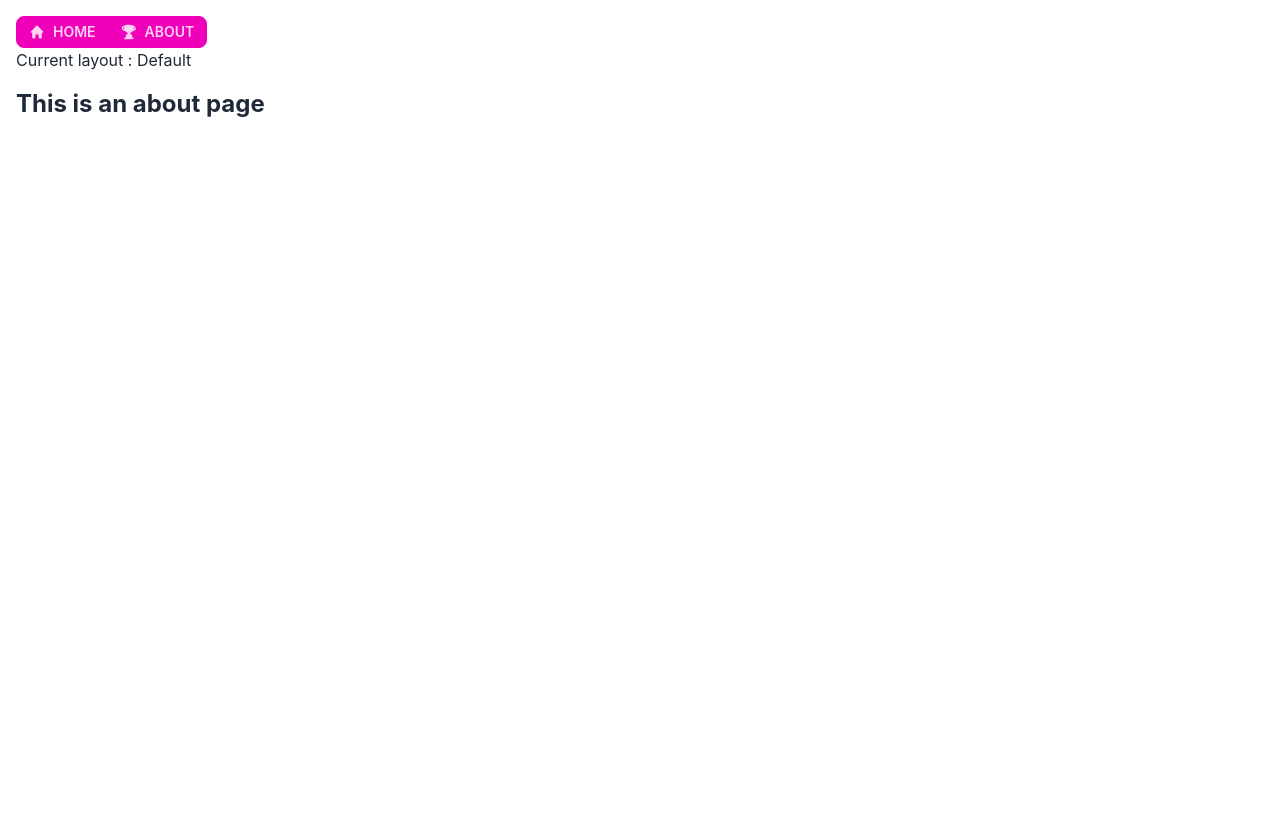
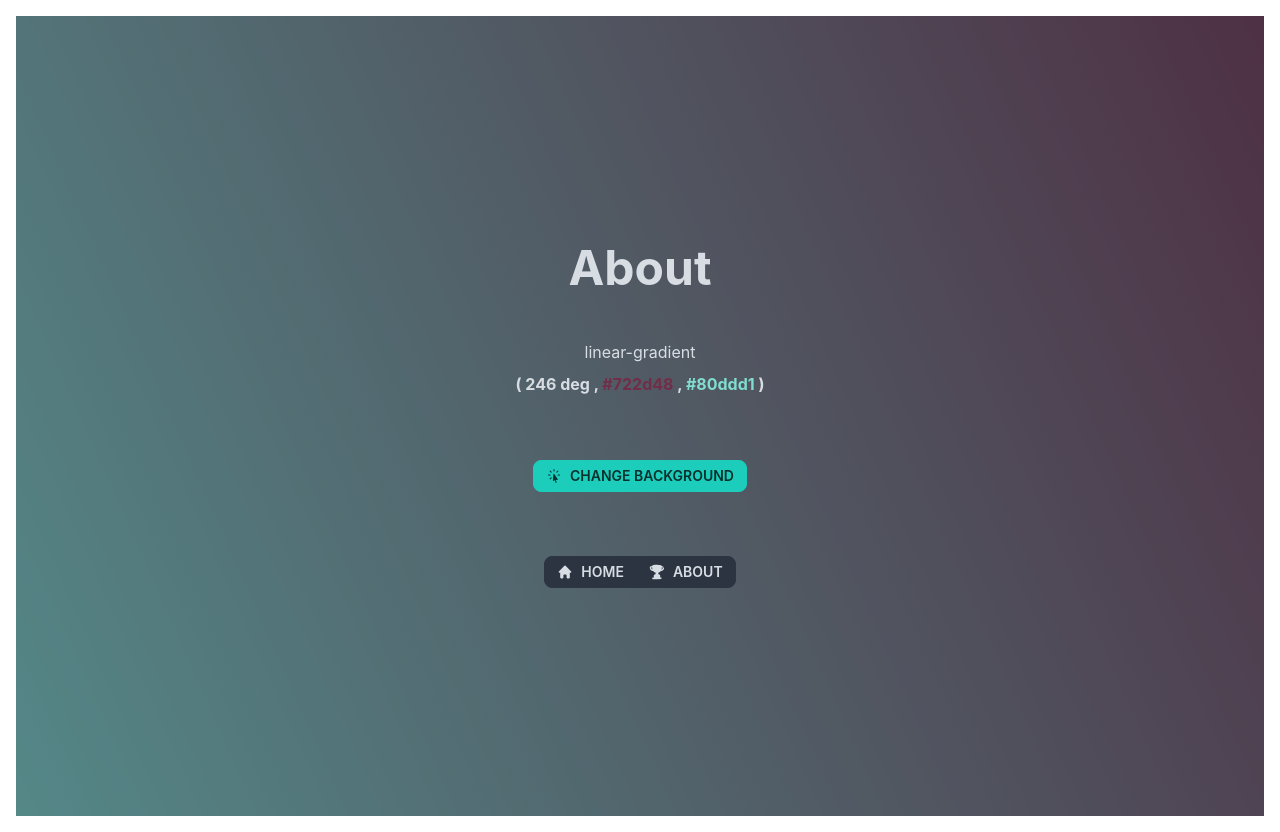
Before and after one commit to silveryiris/equal-vue-todo-list, a Vue app: page /about in a window 1280 px wide. Before the commit the page ends 800 px from the top, so only its background shows below. Built offline with nearby package versions, Linux system fonts and the light colour scheme.

Commit message:
feat: 改進版面樣式，並新增展示動態背景功能

```diff
--- a/src/components/HeadNavBar.vue
+++ b/src/components/HeadNavBar.vue
@@ -1,9 +1,9 @@
 <template>
   <nav class="join">
-    <RouterLink to="/" class="btn btn-secondary join-item btn-sm">
+    <RouterLink to="/" class="btn btn-neutral join-item btn-sm">
       <HomeIcon class="h-4 w-4" />Home
     </RouterLink>
-    <RouterLink to="/about" class="btn btn-secondary join-item btn-sm">
+    <RouterLink to="/about" class="btn btn-neutral join-item btn-sm">
       <TrophyIcon class="h-4 w-4" />About
     </RouterLink>
   </nav>
--- a/src/components/LayoutContainer.vue
+++ b/src/components/LayoutContainer.vue
@@ -3,7 +3,6 @@
     <template #default>
       <div>
         <component :is="currentLayout" :key="currentLayout ? currentLayout.name : 'nope'">
-          <p>Current layout : {{ currentLayout.name }}</p>
           <RouterView />
         </component>
       </div>
--- a/src/components/SwitchTheme.vue
+++ b/src/components/SwitchTheme.vue
@@ -27,6 +27,6 @@ const themeStore = useThemeStore()
 const { isDarkTheme } = storeToRefs(themeStore)
 const { switchTheme } = themeStore
 
-const darkStyleClass = ["right-[-5px]", "btn-secondary"]
-const lightStyleClass = ["left-[-5px]", "btn-primary"]
+const darkStyleClass = ["right-[-5px]", "btn-neutral"]
+const lightStyleClass = ["left-[-5px]", "btn-neutral"]
 </script>
--- a/src/layouts/DefaultLayout.vue
+++ b/src/layouts/DefaultLayout.vue
@@ -1,10 +1,5 @@
 <template>
   <div id="default-layout" class="container mx-auto p-4 @container/default">
-    <HeadNavBar></HeadNavBar>
     <slot></slot>
   </div>
 </template>
-
-<script setup lang="ts">
-import HeadNavBar from "@/components/HeadNavBar.vue"
-</script>
--- a/src/layouts/MainLayout.vue
+++ b/src/layouts/MainLayout.vue
@@ -33,7 +33,6 @@
         </div>
       </div>
       <!-- Page content here -->
-      Content
       <slot></slot>
     </div>
     <div class="drawer-side">
--- a/src/views/AboutView.vue
+++ b/src/views/AboutView.vue
@@ -1,5 +1,38 @@
 <template>
-  <div class="prose my-4">
-    <h2>This is an about page</h2>
+  <div class="hero min-h-screen" :style="getGradientBackground">
+    <div class="hero-overlay bg-opacity-50"></div>
+    <div class="hero-content text-center text-neutral-content">
+      <div class="max-w-md">
+        <h1 class="mb-12 text-5xl font-bold">About</h1>
+
+        <p class="mb-2">linear-gradient</p>
+        <p class="mb-12 font-bold">
+          <span>( </span>
+          <span>{{ `${degree}` }}</span>
+          <span> deg , </span>
+          <span :style="`color:${colors.c1}`">{{ `${colors.c1} ` }}</span>
+          <span> , </span>
+          <span :style="`color:${colors.c2}`">{{ `${colors.c2} ` }}</span>
+          <span> ) </span>
+        </p>
+
+        <div class="mb-12">
+          <button @click="changeBackground" class="btn btn-accent btn-sm mx-auto my-4">
+            <CursorArrowRaysIcon class="h-4 w-4" />
+            Change Background
+          </button>
+        </div>
+
+        <HeadNavBar />
+      </div>
+    </div>
   </div>
 </template>
+
+<script setup lang="ts">
+import HeadNavBar from "@/components/HeadNavBar.vue"
+import { CursorArrowRaysIcon } from "@heroicons/vue/24/solid"
+import { useGradientBackground } from "@/composables/background"
+
+const { colors, degree, changeBackground, getGradientBackground } = useGradientBackground()
+</script>
--- a/src/views/HomeView.vue
+++ b/src/views/HomeView.vue
@@ -1,5 +1,14 @@
 <template>
-  <main class="prose my-4">
-    <h2>Hello 0.0</h2>
-  </main>
+  <div class="hero min-h-screen bg-base-200">
+    <div class="hero-content text-center">
+      <div class="max-w-md">
+        <h1 class="text-5xl font-bold">Home</h1>
+        <p class="py-6">
+          Lorem ipsum sollicitudin malesuada tellus potenti quisque vel imperdiet, justo lobortis
+          habitasse fringilla fames ornare per, conubia neque potenti dui faucibus netus fames.
+        </p>
+        <button class="btn btn-primary">Get Started</button>
+      </div>
+    </div>
+  </div>
 </template>
```
